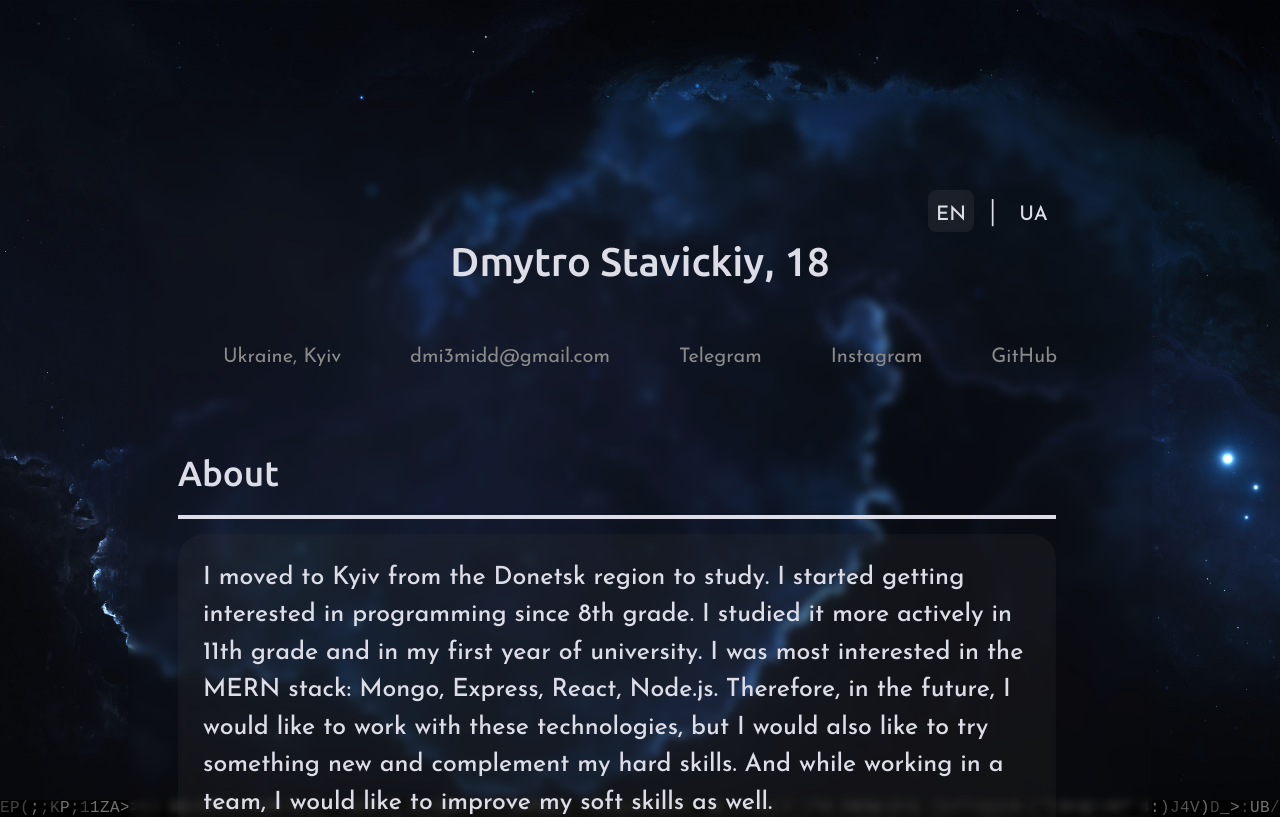
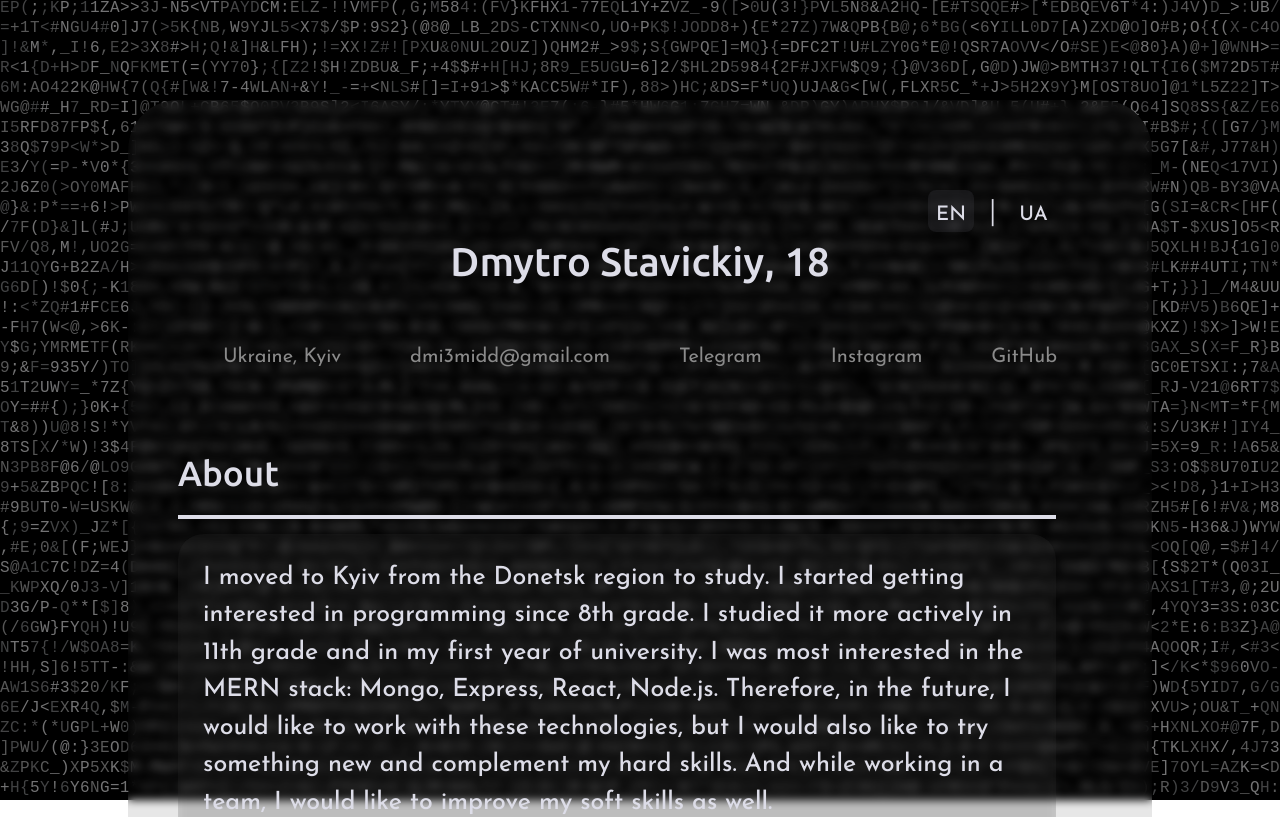
Before and after one commit to dmi3midd/cv, a React (Vite) app: page / in a window 1280 px wide. Shown: the top 817 px of the page. Built offline with nearby package versions, Linux system fonts and the light colour scheme.

Commit message:
Updated bg

```diff
--- a/src/App.jsx
+++ b/src/App.jsx
@@ -7,7 +7,7 @@ export default function App() {
   return (
     <div className="relative h-min-screen w-full flex justify-center">
       <div className="fixed inset-0 -z-10">
-        <img className="w-full h-full object-cover" src="src/assets/images/bg.jpg" alt="" />
+        {/* <img className="w-full h-full object-cover" src="src/assets/images/bg.jpg" alt="" /> */}
         <LetterGlitch
           glitchSpeed={100}
           outerVignette={false}
```
